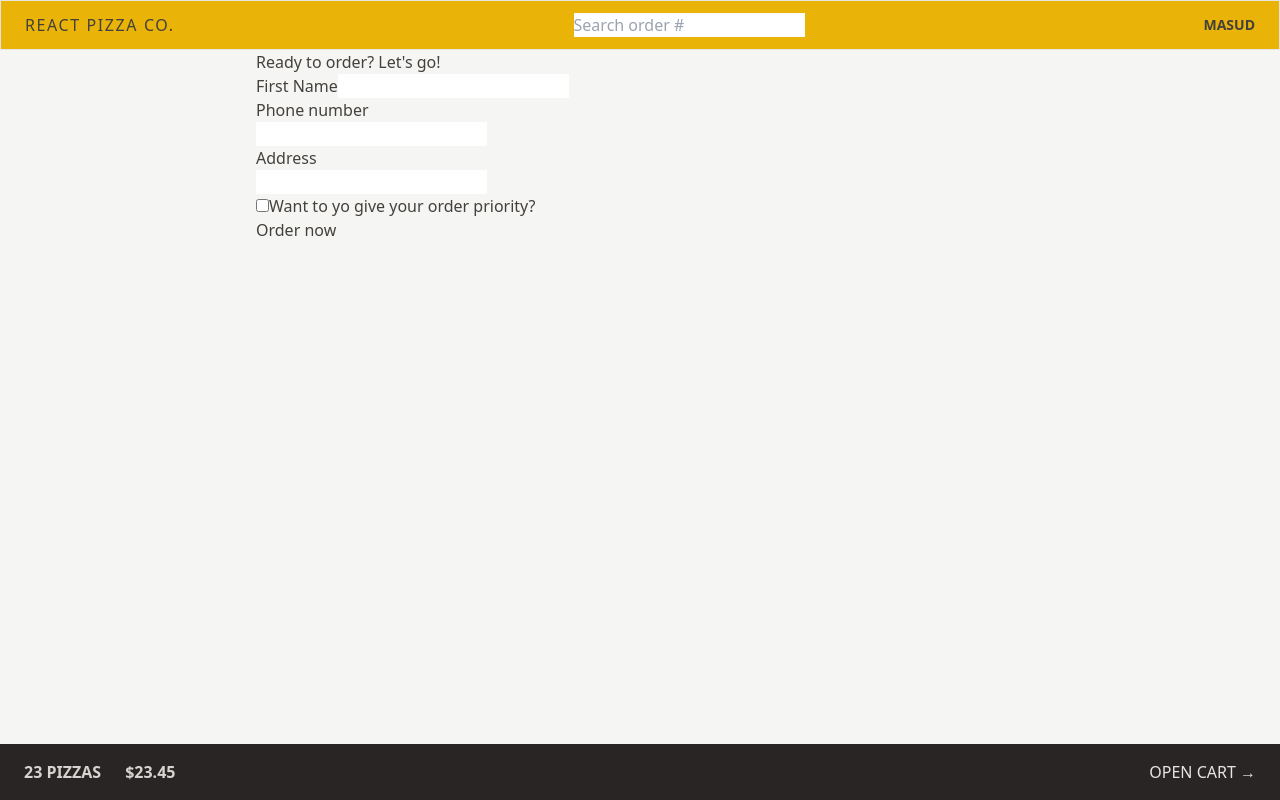
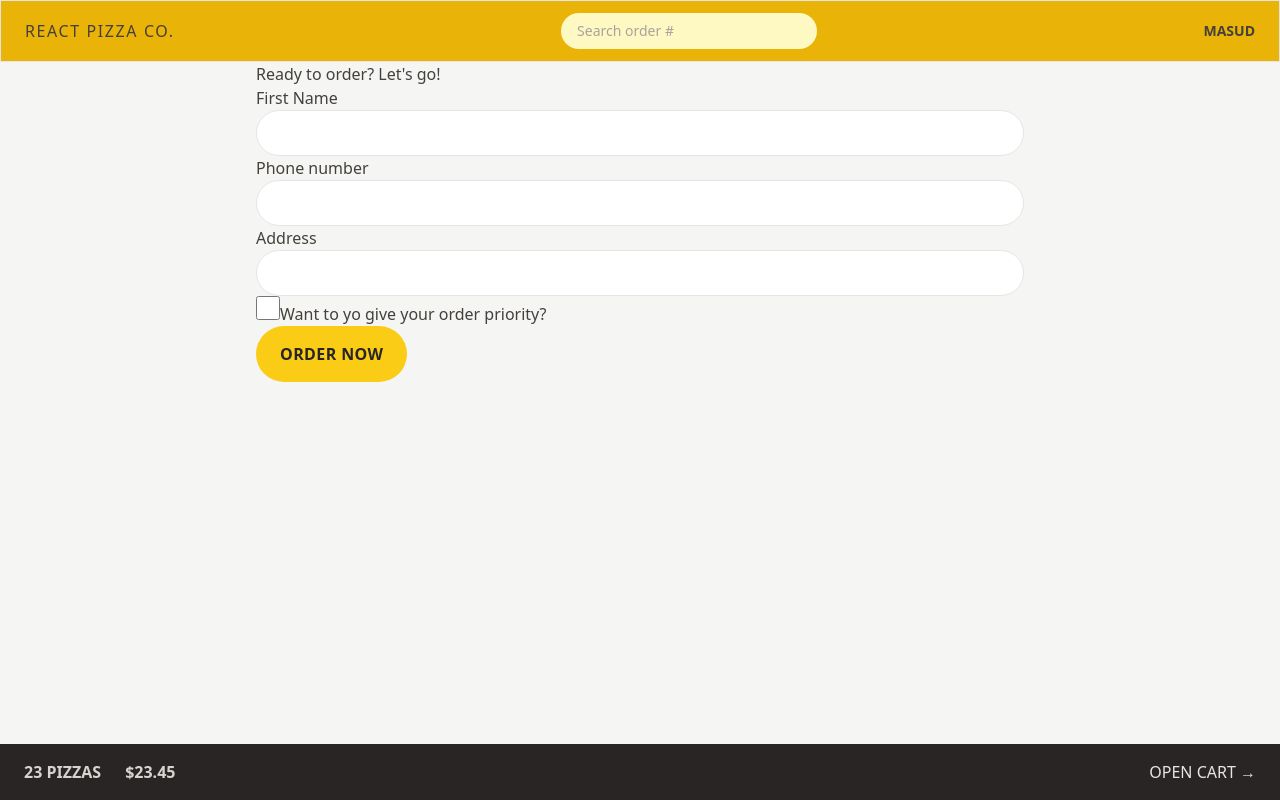
Before and after one commit to masud-rana44/First-React-Pizza, a React (Vite) app: page /order/new in a window 1280 px wide. Built offline with nearby package versions, Linux system fonts and the light colour scheme.

Commit message:
added styles using tailwindCSS

```diff
--- a/src/features/cart/Cart.jsx
+++ b/src/features/cart/Cart.jsx
@@ -1,4 +1,5 @@
-import { Link } from 'react-router-dom';
+import LinkButton from '../../ui/LinkButton';
+import Button from '../../ui/Button';
 
 const fakeCart = [
   {
@@ -29,17 +30,12 @@
 
   return (
     <div>
-      <Link
-        to="/menu"
-        className="text-sm text-blue-500 hover:text-blue-600 hover:underline"
-      >
-        &larr; Back to menu
-      </Link>
+      <LinkButton to="/menu">&larr; Back to menu</LinkButton>
 
       <h2>Your cart, %NAME%</h2>
 
       <div>
-        <Link to="/order/new">Order pizzas</Link>
+        <Button to="/order/new">Order pizzas</Button>
         <button>Clear cart</button>
       </div>
     </div>
--- a/src/features/order/CreateOrder.jsx
+++ b/src/features/order/CreateOrder.jsx
@@ -1,30 +1,31 @@
-import { Form, redirect, useActionData, useNavigation } from "react-router-dom";
-import { createOrder } from "../../services/apiRestaurant";
+import { Form, redirect, useActionData, useNavigation } from 'react-router-dom';
+import { createOrder } from '../../services/apiRestaurant';
+import Button from '../../ui/Button';
 
 // https://uibakery.io/regex-library/phone-number
 const isValidPhone = (str) =>
   /^\+?\d{1,4}?[-.\s]?\(?\d{1,3}?\)?[-.\s]?\d{1,4}[-.\s]?\d{1,4}[-.\s]?\d{1,9}$/.test(
-    str
+    str,
   );
 
 const fakeCart = [
   {
     pizzaId: 12,
-    name: "Mediterranean",
+    name: 'Mediterranean',
     quantity: 2,
     unitPrice: 16,
     totalPrice: 32,
   },
   {
     pizzaId: 6,
-    name: "Vegetale",
+    name: 'Vegetale',
     quantity: 1,
     unitPrice: 13,
     totalPrice: 13,
   },
   {
     pizzaId: 11,
-    name: "Spinach and Mushroom",
+    name: 'Spinach and Mushroom',
     quantity: 1,
     unitPrice: 15,
     totalPrice: 15,
@@ -33,7 +34,7 @@
 
 function CreateOrder() {
   const navigation = useNavigation();
-  const isSubmitting = navigation.state === "submitting";
+  const isSubmitting = navigation.state === 'submitting';
 
   const formErrors = useActionData();
 
@@ -48,13 +49,13 @@
       <Form method="POST">
         <div>
           <label>First Name</label>
-          <input type="text" name="customer" required />
+          <input className="input" type="text" name="customer" required />
         </div>
 
         <div>
           <label>Phone number</label>
           <div>
-            <input type="tel" name="phone" required />
+            <input className="input" type="tel" name="phone" required />
           </div>
           {formErrors?.phone && <p>{formErrors.phone}</p>}
         </div>
@@ -62,12 +63,13 @@
         <div>
           <label>Address</label>
           <div>
-            <input type="text" name="address" required />
+            <input className="input" type="text" name="address" required />
           </div>
         </div>
 
         <div>
           <input
+            className="h-6 w-6 accent-yellow-400 focus:outline-none  focus:ring focus:ring-yellow-400 focus:ring-offset-2"
             type="checkbox"
             name="priority"
             id="priority"
@@ -79,9 +81,9 @@
 
         <div>
           <input type="hidden" name="cart" value={JSON.stringify(cart)} />
-          <button disabled={isSubmitting}>
-            {isSubmitting ? "Placing order..." : "Order now"}
-          </button>
+          <Button disabled={isSubmitting}>
+            {isSubmitting ? 'Placing order...' : 'Order now'}
+          </Button>
         </div>
       </Form>
     </div>
@@ -95,13 +97,13 @@
   const order = {
     ...data,
     cart: JSON.parse(data.cart),
-    priority: data.priority === "on",
+    priority: data.priority === 'on',
   };
 
   const errors = {};
   if (!isValidPhone(order.phone))
     errors.phone =
-      "Please give us your correct phone number. We might need it to contact you.";
+      'Please give us your correct phone number. We might need it to contact you.';
 
   if (Object.keys(errors).length > 0) return errors;
 
--- a/src/features/order/SearchOrder.jsx
+++ b/src/features/order/SearchOrder.jsx
@@ -1,16 +1,16 @@
-import { useState } from "react";
-import { useNavigate } from "react-router-dom";
+import { useState } from 'react';
+import { useNavigate } from 'react-router-dom';
 
 function SearchOrder() {
   const navigate = useNavigate();
-  const [query, setQuery] = useState("");
+  const [query, setQuery] = useState('');
 
   function handleSubmit(e) {
     e.preventDefault();
     if (!query) return;
 
     navigate(`/order/${query}`);
-    setQuery("");
+    setQuery('');
   }
 
   return (
@@ -20,6 +20,7 @@
         placeholder="Search order #"
         value={query}
         onChange={(e) => setQuery(e.target.value)}
+        className="w-28 rounded-full bg-yellow-100 px-4 py-2 text-sm  transition-all duration-300 placeholder:text-stone-400 focus:outline-none focus:ring focus:ring-yellow-500 focus:ring-opacity-50 sm:w-64 sm:focus:w-72"
       />
     </form>
   );
--- a/src/features/user/CreateUser.jsx
+++ b/src/features/user/CreateUser.jsx
@@ -1,4 +1,5 @@
 import { useState } from 'react';
+import Button from '../../ui/Button';
 
 function CreateUser() {
   const [username, setUsername] = useState('');
@@ -14,7 +15,7 @@
       </p>
 
       <input
-        className="w-72"
+        className="input mb-8 w-72"
         type="text"
         placeholder="Your full name"
         value={username}
@@ -23,7 +24,7 @@
 
       {username !== '' && (
         <div>
-          <button>Start ordering</button>
+          <Button>Start ordering</Button>
         </div>
       )}
     </form>
--- a/src/index.css
+++ b/src/index.css
@@ -1,28 +1,49 @@
 @tailwind base;
 @tailwind components;
 @tailwind utilities;
+
+@layer components {
+  .input {
+    @apply w-full rounded-full border border-stone-200 px-4 py-2 text-sm transition-all duration-300 placeholder:text-stone-400 focus:outline-none  focus:ring focus:ring-yellow-400 md:px-6 md:py-3;
+  }
 
   /* https://dev.to/afif/i-made-100-css-loaders-for-your-next-project-4eje */
   .loader {
     width: 45px;
     aspect-ratio: 0.75;
-  --c: no-repeat linear-gradient(#333 0 0);
-  background: var(--c) 0% 50%, var(--c) 50% 50%, var(--c) 100% 50%;
+    --c: no-repeat linear-gradient(theme(colors.stone.800) 0 0);
+    background:
+      var(--c) 0% 50%,
+      var(--c) 50% 50%,
+      var(--c) 100% 50%;
     background-size: 20% 50%;
     animation: loading 1s infinite linear;
   }
 
   @keyframes loading {
     20% {
-    background-position: 0% 0%, 50% 50%, 100% 50%;
+      background-position:
+        0% 0%,
+        50% 50%,
+        100% 50%;
     }
     40% {
-    background-position: 0% 100%, 50% 0%, 100% 50%;
+      background-position:
+        0% 100%,
+        50% 0%,
+        100% 50%;
     }
     60% {
-    background-position: 0% 50%, 50% 100%, 100% 0%;
+      background-position:
+        0% 50%,
+        50% 100%,
+        100% 0%;
     }
     80% {
-    background-position: 0% 50%, 50% 50%, 100% 100%;
+      background-position:
+        0% 50%,
+        50% 50%,
+        100% 100%;
     }
   }
+}
--- a/src/ui/AppLayout.jsx
+++ b/src/ui/AppLayout.jsx
@@ -10,6 +10,7 @@
   return (
     <div className="grid h-screen grid-rows-[auto_1fr_auto]">
       {isLoading && <PageLoader />}
+
       <Header />
 
       <div className="overflow-scroll">
--- /dev/null
+++ b/src/ui/Button.jsx
@@ -0,0 +1,21 @@
+import { Link } from 'react-router-dom';
+
+function Button({ children, disabled, to }) {
+  const className =
+    'inline-block rounded-full bg-yellow-400 px-4 py-3 font-semibold uppercase tracking-wide text-stone-800 transition-colors duration-300 hover:bg-yellow-300 focus:bg-yellow-300 focus:outline-none focus:ring focus:ring-yellow-300 focus:ring-offset-2 disabled:cursor-not-allowed sm:px-6 sm:py-4';
+
+  if (to)
+    return (
+      <Link className={className} to={to}>
+        {children}
+      </Link>
+    );
+
+  return (
+    <button disabled={disabled} className={className}>
+      {children}
+    </button>
+  );
+}
+
+export default Button;
--- a/src/ui/Error.jsx
+++ b/src/ui/Error.jsx
@@ -1,14 +1,15 @@
-import { useNavigate, useRouteError } from "react-router-dom";
+import { useRouteError } from 'react-router-dom';
+import LinkButton from './LinkButton';
 
 function NotFound() {
-  const navigate = useNavigate();
   const error = useRouteError();
 
   return (
     <div>
       <h1>Something went wrong 😢</h1>
       <p>{error.message || error.error?.message || error.statusText}</p>
-      <button onClick={() => navigate(-1)}>&larr; Go back</button>
+
+      <LinkButton to={-1}>&larr; Go back</LinkButton>
     </div>
   );
 }
--- /dev/null
+++ b/src/ui/LinkButton.jsx
@@ -0,0 +1,23 @@
+import { Link, useNavigate } from 'react-router-dom';
+
+function LinkButton({ children, to }) {
+  const navigate = useNavigate();
+
+  const className =
+    'hover:text-underline text-sm text-blue-500 hover:text-blue-600';
+
+  if (to === -1)
+    return (
+      <button className={className} onClick={() => navigate(-1)}>
+        {children}
+      </button>
+    );
+
+  return (
+    <Link to={to} className={className}>
+      {children}
+    </Link>
+  );
+}
+
+export default LinkButton;
--- a/src/ui/PageLoader.jsx
+++ b/src/ui/PageLoader.jsx
@@ -1,5 +1,9 @@
 function PageLoader() {
-  return <div className="loader"></div>;
+  return (
+    <div className="absolute inset-0 flex items-center justify-center bg-slate-200/20 backdrop-blur-sm">
+      <div className="loader"></div>
+    </div>
+  );
 }
 
 export default PageLoader;
```
Lines whose indentation alone changed are shown as unchanged.
